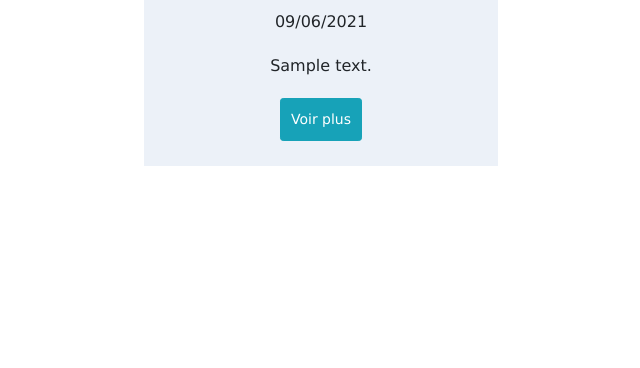
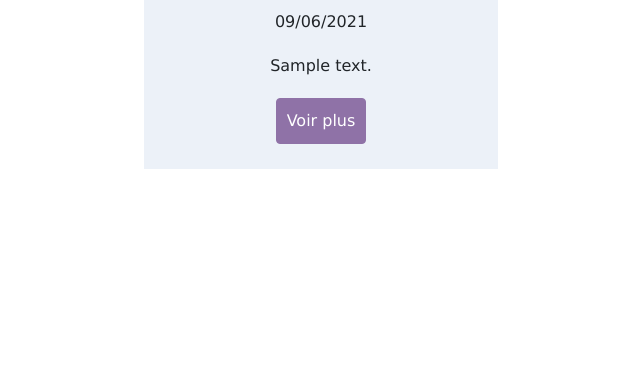
Before and after one commit to NADROWORLD/Projectphp, a PHP site: template App/templates/blogView.php in a window 1280 px wide. Shown: the part 374-742 px from the top of the page, without its empty margins (319-959 px from the left). Run offline with PHP 8.4, Linux system fonts and the light colour scheme; the template is opened without the code that fills it: most values are stand-ins (such as "Sample title", 1, 10 or a date in 2020); data that the repository does not hold is empty; some libraries are stand-ins or nearby versions.

Commit message:
button blog

```diff
--- a/App/templates/blogView.php
+++ b/App/templates/blogView.php
@@ -31,7 +31,7 @@
 
           <div class="post-content">
             <?php echo implode(' ', array_slice(explode(' ', $description), 0, 20)); ?><br/>
-            <a target="_blank" rel="nofollow noopener" class="link-blog btn btn-info btn-sm" href="<?php echo $link; ?>">
+            <a target="_blank" rel="nofollow noopener" class="link-blog btn btn-primary " href="<?php echo $link; ?>">
               Voir plus
             </a>
           </div>
```
